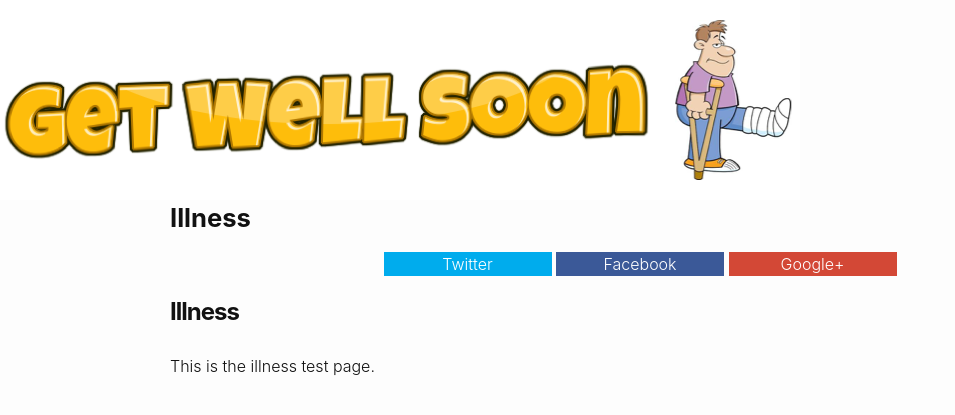
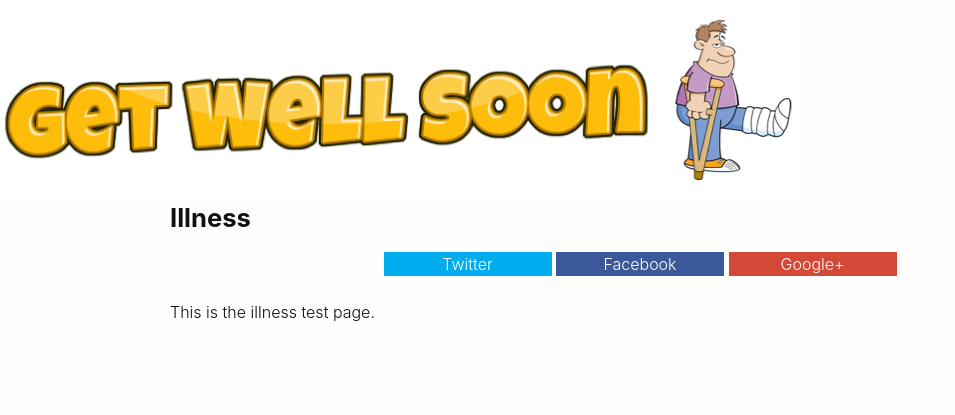
Before and after one commit to andyml123/andyml123.github.io, a Jekyll site: the page built from illness.md, in a window 1280 px wide. Shown: the top 415 px of the page, without its empty margins (0-955 px from the left). Built offline with Jekyll 4.4.1, drawn with Linux system fonts in a browser that asks for light colours.

Commit message:
Update page.html

```diff
--- a/_layouts/page.html
+++ b/_layouts/page.html
@@ -1,14 +1,5 @@
 ---
 layout: default
+published: true
 ---
-<div class="post">
-
-  <header class="post-header">
-    <h1 class="post-title">{{ page.title }}</h1>
-  </header>
-
-  <article class="post-content">
-    {{ content }}
-  </article>
-
-</div>
+ {{ content }}
```
